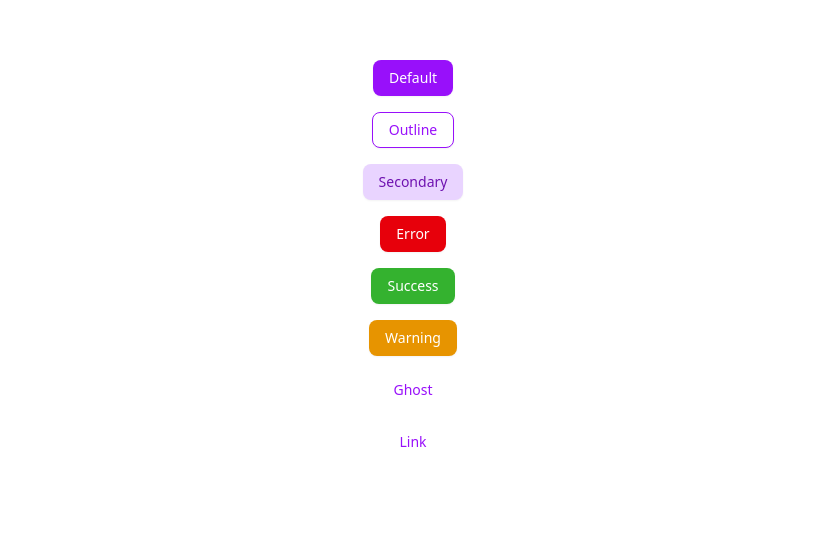
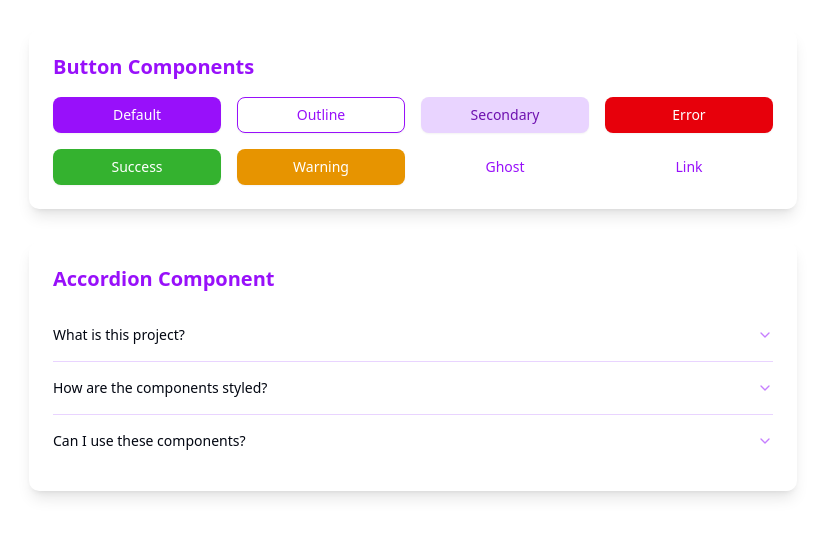
Before and after one commit to seyityahya/word_project_frontend, a Next.js app: page / in a window 1280 px wide. Shown: the part 140-676 px from the top of the page, without its empty margins (227-1052 px from the left). Built offline with nearby package versions, Linux system fonts and the light colour scheme.

Commit message:
Add Accordion component and integrate into Home page

```diff
--- a/package.json
+++ b/package.json
@@ -9,6 +9,7 @@
     "lint": "next lint"
   },
   "dependencies": {
+    "@radix-ui/react-accordion": "^1.2.7",
     "@radix-ui/react-slot": "^1.2.0",
     "class-variance-authority": "^0.7.1",
     "clsx": "^2.1.1",
--- a/src/app/page.tsx
+++ b/src/app/page.tsx
@@ -1,8 +1,13 @@
 import { Button } from "@/components/ui/button";
+import { Accordion, AccordionContent, AccordionItem, AccordionTrigger } from "@/components/ui/accordion";
 
 export default function Home() {
   return (
-    <div className="flex flex-col items-center justify-center min-h-screen p-24 gap-4">
+    <div className="flex flex-col items-center justify-center min-h-screen p-8 gap-8">
+      {/* Buttons card */}
+      <div className="bg-card shadow-lg rounded-lg p-6 w-full max-w-3xl">
+        <h2 className="text-xl font-bold mb-4 text-purple-600 dark:text-purple-400">Button Components</h2>
+        <div className="grid grid-cols-2 md:grid-cols-4 gap-4">
           <Button>
             Default
           </Button>
@@ -27,7 +32,33 @@
           <Button variant="link">
             Link
           </Button>
+        </div>
+      </div>
 
+      {/* Accordion example */}
+      <div className="bg-card shadow-lg rounded-lg p-6 w-full max-w-3xl">
+        <h2 className="text-xl font-bold mb-4 text-purple-600 dark:text-purple-400">Accordion Component</h2>
+        <Accordion type="single" collapsible className="w-full">
+          <AccordionItem value="item-1">
+            <AccordionTrigger>What is this project?</AccordionTrigger>
+            <AccordionContent>
+              This is a sample project showcasing various UI components styled with Tailwind CSS.
+            </AccordionContent>
+          </AccordionItem>
+          <AccordionItem value="item-2">
+            <AccordionTrigger>How are the components styled?</AccordionTrigger>
+            <AccordionContent>
+              Components are styled using Tailwind CSS with a custom purple color theme.
+            </AccordionContent>
+          </AccordionItem>
+          <AccordionItem value="item-3">
+            <AccordionTrigger>Can I use these components?</AccordionTrigger>
+            <AccordionContent>
+              Yes, you can use and customize these components for your own projects.
+            </AccordionContent>
+          </AccordionItem>
+        </Accordion>
+      </div>
     </div>
   );
 }
--- /dev/null
+++ b/src/components/ui/accordion.tsx
@@ -0,0 +1,66 @@
+"use client"
+
+import * as React from "react"
+import * as AccordionPrimitive from "@radix-ui/react-accordion"
+import { ChevronDownIcon } from "lucide-react"
+
+import { cn } from "@/lib/utils"
+
+function Accordion({
+  ...props
+}: React.ComponentProps<typeof AccordionPrimitive.Root>) {
+  return <AccordionPrimitive.Root data-slot="accordion" {...props} />
+}
+
+function AccordionItem({
+  className,
+  ...props
+}: React.ComponentProps<typeof AccordionPrimitive.Item>) {
+  return (
+    <AccordionPrimitive.Item
+      data-slot="accordion-item"
+      className={cn("border-b border-purple-200 dark:border-purple-800/40 last:border-b-0", className)}
+      {...props}
+    />
+  )
+}
+
+function AccordionTrigger({
+  className,
+  children,
+  ...props
+}: React.ComponentProps<typeof AccordionPrimitive.Trigger>) {
+  return (
+    <AccordionPrimitive.Header className="flex">
+      <AccordionPrimitive.Trigger
+        data-slot="accordion-trigger"
+        className={cn(
+          "focus-visible:border-ring focus-visible:ring-purple-500/50 flex flex-1 items-start justify-between gap-4 rounded-md py-4 text-left text-sm font-medium transition-all outline-none hover:text-purple-600 dark:hover:text-purple-400 focus-visible:ring-[3px] disabled:pointer-events-none disabled:opacity-50 [&[data-state=open]>svg]:rotate-180 [&[data-state=open]]:text-purple-600 dark:[&[data-state=open]]:text-purple-400",
+          className
+        )}
+        {...props}
+      >
+        {children}
+        <ChevronDownIcon className="text-purple-500/70 dark:text-purple-400/70 pointer-events-none size-4 shrink-0 translate-y-0.5 transition-transform duration-200" />
+      </AccordionPrimitive.Trigger>
+    </AccordionPrimitive.Header>
+  )
+}
+
+function AccordionContent({
+  className,
+  children,
+  ...props
+}: React.ComponentProps<typeof AccordionPrimitive.Content>) {
+  return (
+    <AccordionPrimitive.Content
+      data-slot="accordion-content"
+      className="data-[state=closed]:animate-accordion-up data-[state=open]:animate-accordion-down overflow-hidden text-sm text-muted-foreground"
+      {...props}
+    >
+      <div className={cn("pt-0 pb-4", className)}>{children}</div>
+    </AccordionPrimitive.Content>
+  )
+}
+
+export { Accordion, AccordionItem, AccordionTrigger, AccordionContent }
```
Also changed, not shown: 1 other file (tests, documents, lock files or other folders). Lines whose indentation alone changed are shown as unchanged.
